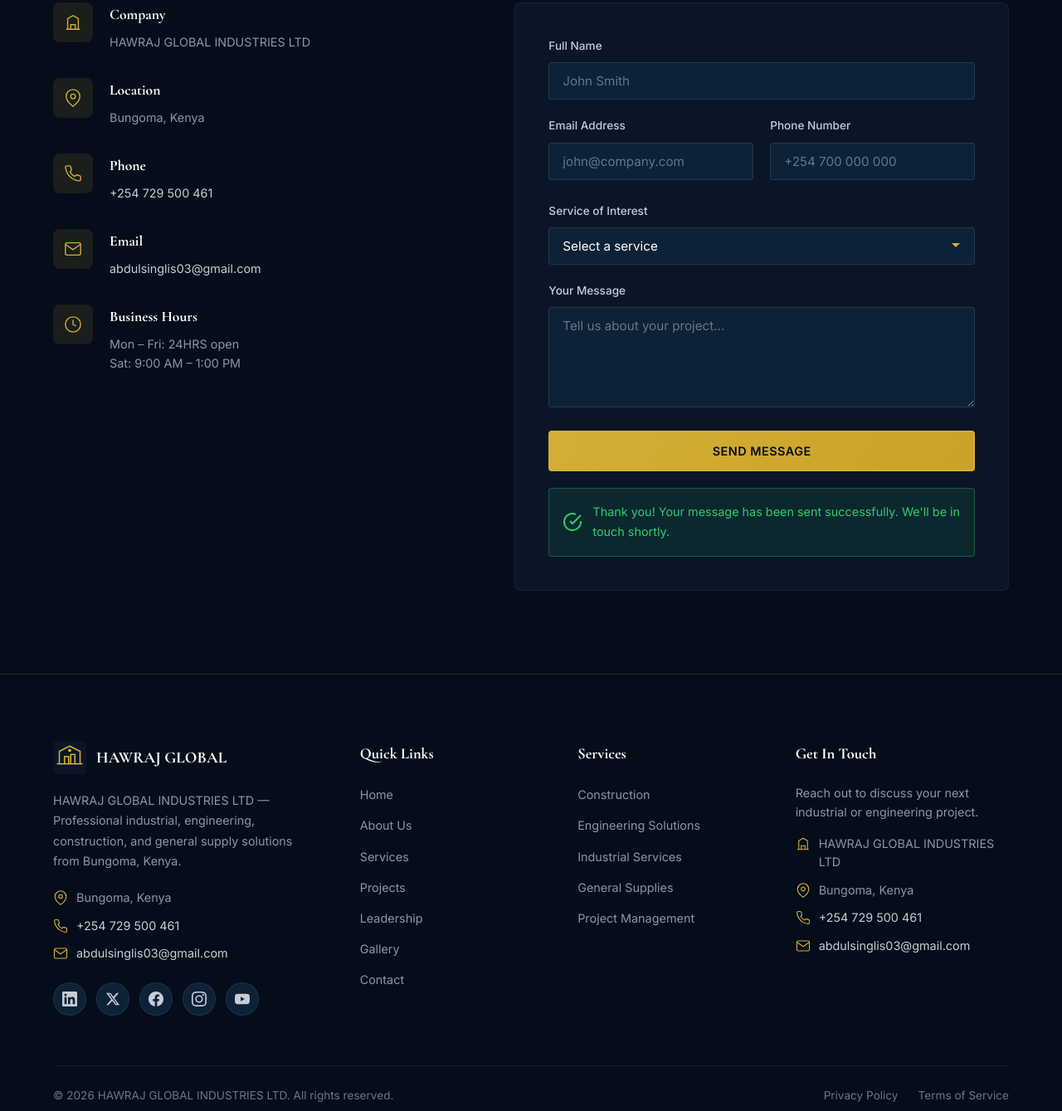
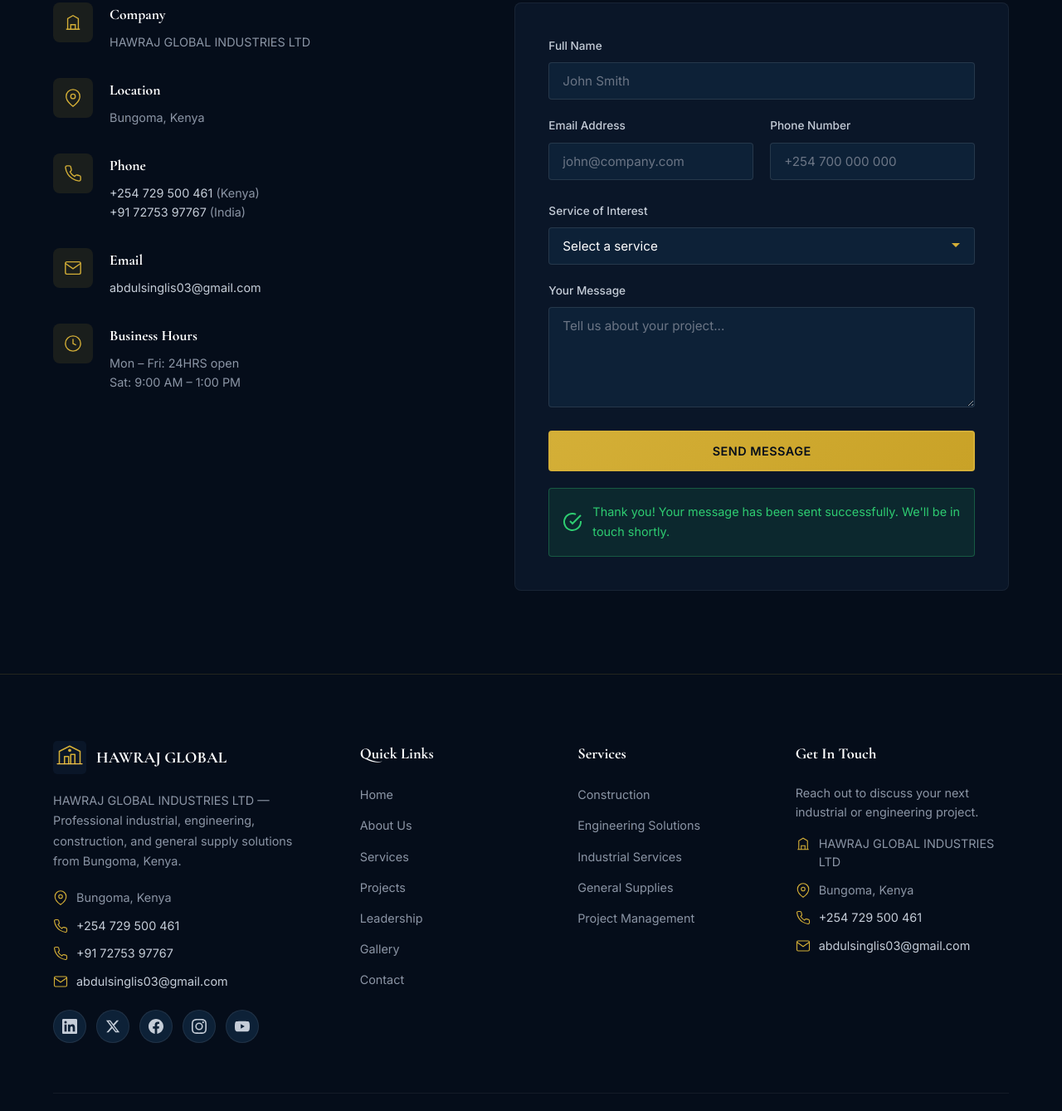
Before and after one commit to abdulsinglis03-cmyk/hawraj-website, a plain HTML site: page index.html in a window 1280 px wide. Shown: the part 4665-6004 px from the top of the page at 83% size. Drawn offline with nearby package versions, Linux system fonts and the light colour scheme.

Commit message:
Update index.html

```diff
--- a/index.html
+++ b/index.html
@@ -368,7 +368,10 @@
             </div>
             <div>
               <h4>Phone</h4>
-              <p><a href="tel:+254729500461" class="contact-link">+254 729 500 461</a></p>
+              <p>
+  <a href="tel:+254729500461" class="contact-link">+254 729 500 461</a> (Kenya)<br>
+  <a href="tel:+917275397767" class="contact-link">+91 72753 97767</a> (India)
+</p>
             </div>
           </div>
 
@@ -475,6 +478,10 @@
             <li>
               <svg viewBox="0 0 24 24" fill="none" stroke="currentColor" stroke-width="1.5"><path d="M22 16.92v3a2 2 0 01-2.18 2 19.79 19.79 0 01-8.63-3.07 19.5 19.5 0 01-6-6 19.79 19.79 0 01-3.07-8.67A2 2 0 014.11 2h3a2 2 0 012 1.72c.127.96.361 1.903.7 2.81a2 2 0 01-.45 2.11L8.09 9.91a16 16 0 006 6l1.27-1.27a2 2 0 012.11-.45c.907.339 1.85.573 2.81.7A2 2 0 0122 16.92z"/></svg>
               <a href="tel:+254729500461">+254 729 500 461</a>
+              <li>
+  <svg viewBox="0 0 24 24" fill="none" stroke="currentColor" stroke-width="1.5"><path d="M22 16.92v3a2 2 0 01-2.18 2 19.79 19.79 0 01-8.63-3.07 19.5 19.5 0 01-6-6 19.79 19.79 0 01-3.07-8.67A2 2 0 014.11 2h3a2 2 0 012 1.72c.127.96.361 1.903.7 2.81a2 2 0 01-.45 2.11L8.09 9.91a16 16 0 006 6l1.27-1.27a2 2 0 012.11-.45c.907.339 1.85.573 2.81.7A2 2 0 0122 16.92z"/></svg>
+  <a href="tel:+917275397767">+91 72753 97767</a>
+</li>
             </li>
             <li>
               <svg viewBox="0 0 24 24" fill="none" stroke="currentColor" stroke-width="1.5"><path d="M4 4h16c1.1 0 2 .9 2 2v12c0 1.1-.9 2-2 2H4c-1.1 0-2-.9-2-2V6c0-1.1.9-2 2-2z"/><path d="M22 6l-10 7L2 6"/></svg>
```
